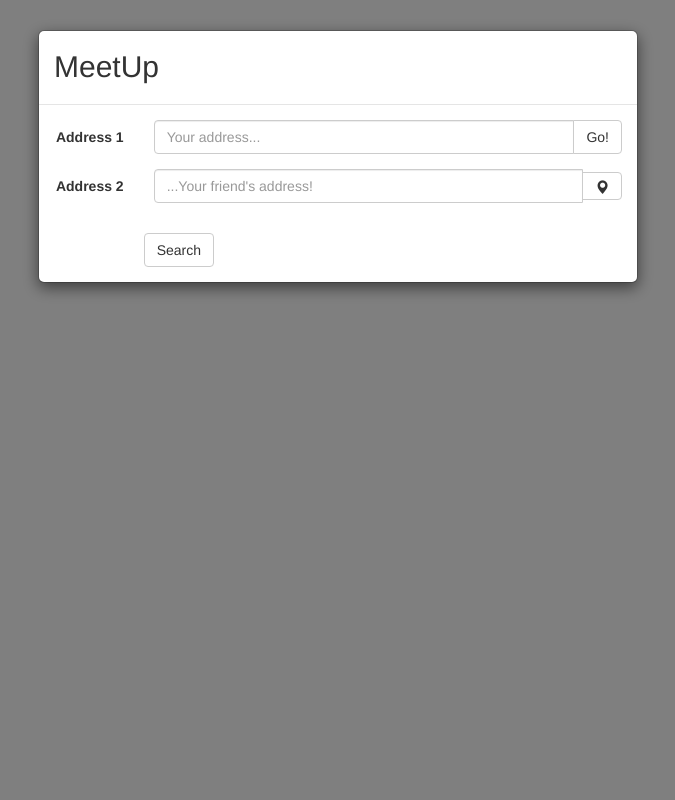
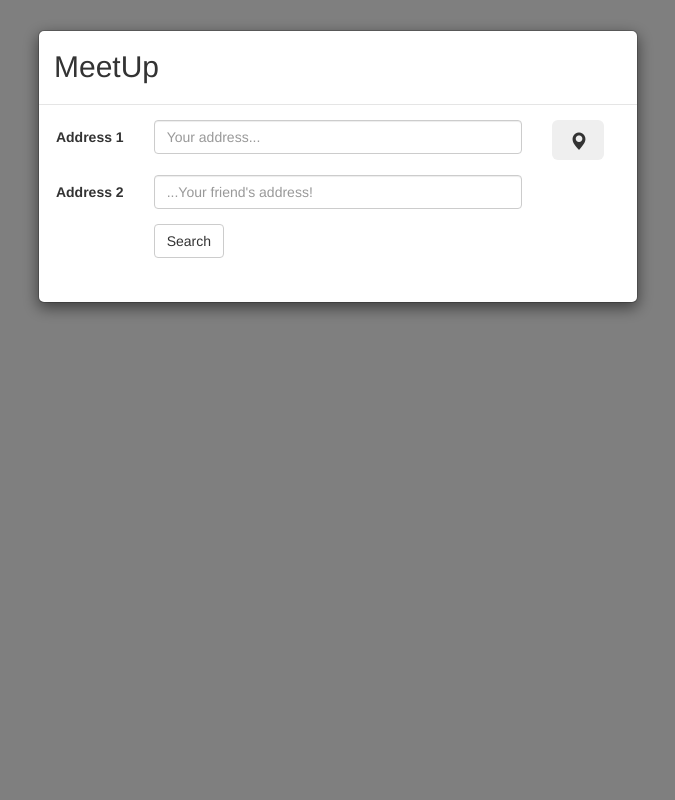
Before and after one commit to nadia26/MeetUp, a Flask app: page / in a window 1280 px wide. Shown: the whole page, without its empty margins (302-977 px from the left). Run offline with Flask 2, Linux system fonts and the light colour scheme; some libraries are stand-ins or nearby versions.

Commit message:
added main.js file and other stuff

```diff
--- /dev/null
+++ b/static/js/main.js
@@ -0,0 +1,14 @@
+
+var locateButtons = document.getElementsByName("locate");
+var a1 = locateButtons[0];
+a1.addEventListener('click',function(e) {console.log('click')});
+function initialize() {
+    var mapOptions = {
+	center: { lat:40.7881,  lng: -73.95,},
+	zoom: 12
+    };
+    var map = new google.maps.Map(document.getElementById('map-canvas'),
+				  mapOptions);
+
+}
+google.maps.event.addDomListener(window, 'load', initialize);
--- a/templates/main.html
+++ b/templates/main.html
@@ -3,18 +3,6 @@
 
 <script type="text/javascript"
 	src="https://maps.googleapis.com/maps/api/js?key=AIzaSyCUNHf_NW-4AgJFFRI1KKK06U7FNz2JZYw">
-</script>
-<script type="text/javascript">
-      function initialize() {
-        var mapOptions = {
-          center: { lat:40.7881,  lng: -73.95,},
-          zoom: 12
-        };
-        var map = new google.maps.Map(document.getElementById('map-canvas'),
-            mapOptions);
-
-      }
-      google.maps.event.addDomListener(window, 'load', initialize);
 </script>
 <script>
   $(document).ready(function() {
@@ -35,29 +23,19 @@
       </div>
       <form class="form-horizontal" method="POST">
 	<div class="modal-body">
-        <div class="form-group">
-
+          <div class="form-group row">
             <label for="address1" class="col-sm-2 control-label">Address 1</label>
-	    <div class="col-sm-10">
-	      <div class="input-group">
+	    <div class="col-sm-8">
 		<input type="text" class="form-control" placeholder="Your address..." name="address1">
-		<span class="input-group-btn">
-		  <button class="btn btn-default" type="button">Go!</button>
-		</span>
+	    </div>
+	    <div class="col-sm-2">
+	      <button class="btn btn-lg" name="locate" value="1" type="button"><span class="glyphicon glyphicon-map-marker"></span></button>
 	    </div>
           </div>
-        </div>
-          <div class="form-group">
+          <div class="form-group row">
             <label for="address2" class="col-sm-2 control-label">Address 2</label>
-	      <div class="col-sm-10">
-		<div class="input-group">
+	    <div class="col-sm-8">
 	      <input type="text" class="form-control" placeholder="...Your friend's address!" name="address2">
-		  <span class="input-group-btn">
-		  <button class="btn btn-default" type="button"><span class="glyphicon glyphicon-map-marker"></span></button>
-		  </span>
-		</div>
-		</div>
-
 	    </div>
 	  </div>
 	  <div class="form-group">
@@ -71,4 +49,5 @@
   </div>
 </div>
 <div id="map-canvas"></div>
+<script src="../static/js/main.js"></script>
 {% endblock %}
```
Lines whose indentation alone changed are shown as unchanged.
